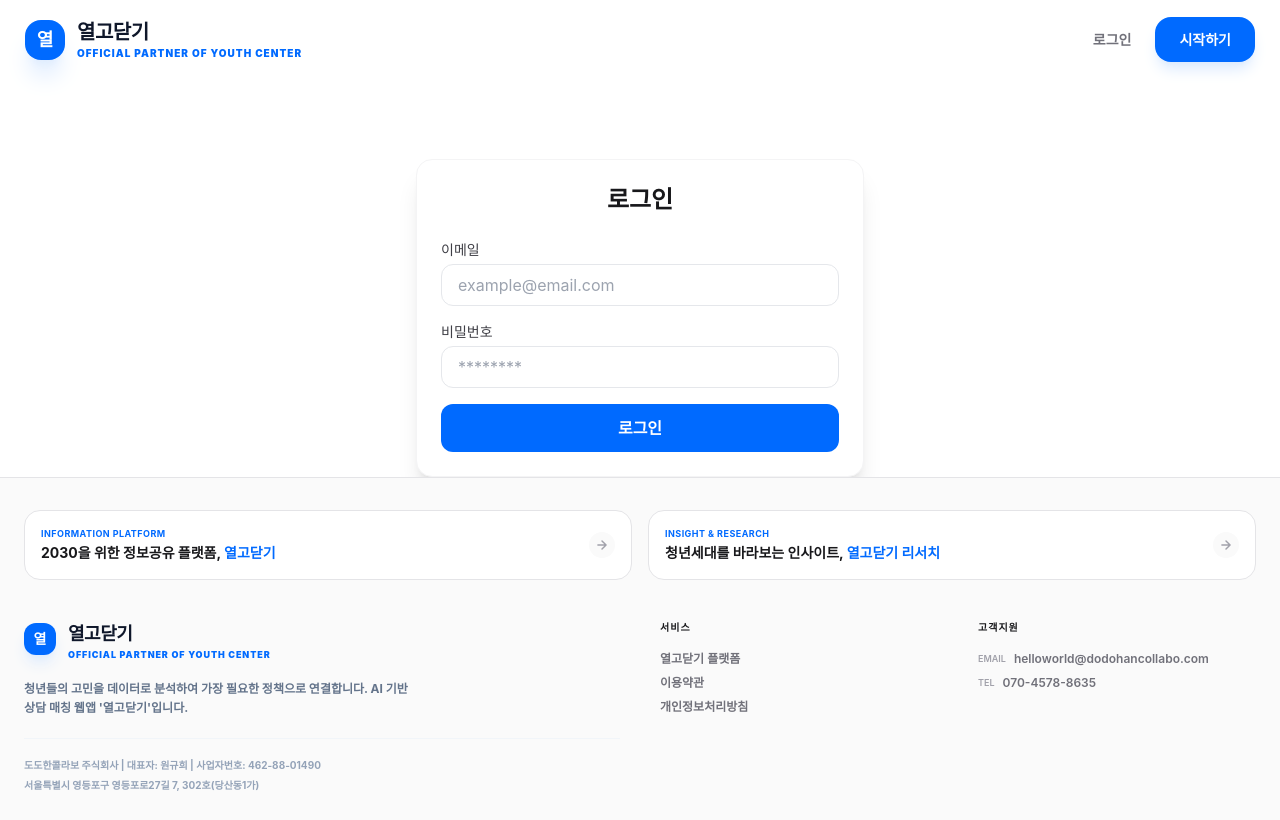
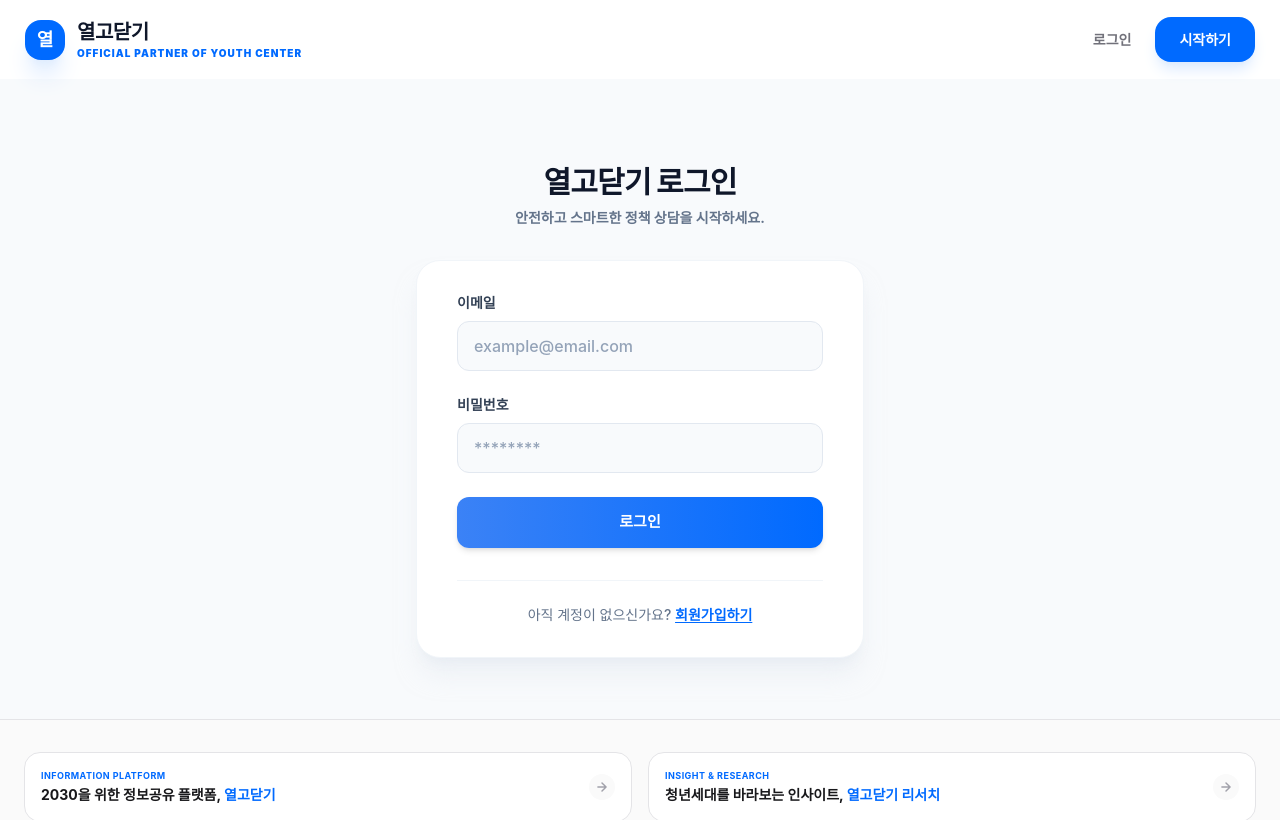
Before and after one commit to dodohanwdy-cyber/dodotest, a Next.js app: page /login in a window 1280 px wide. Shown: the top 820 px of the page. Built offline with nearby package versions, Linux system fonts and the light colour scheme; no server answers; a web font is replaced by a local one.

Commit message:
style(login): Improve layout and add signup link

```diff
--- a/src/app/login/page.tsx
+++ b/src/app/login/page.tsx
@@ -3,6 +3,7 @@
 import React, { useState } from 'react'
 import { supabase } from '@/lib/supabaseClient'
 import { useRouter } from 'next/navigation'
+import Link from 'next/link'
 import { useToast } from '@/context/ToastContext'
 
 export default function LoginPage() {
@@ -47,39 +48,60 @@ export default function LoginPage() {
   }
 
   return (
-    <div className="max-w-md mx-auto mt-20 p-6 bg-white rounded-2xl shadow-xl border border-zinc-100">
-      <h1 className="text-2xl font-bold mb-6 text-center">로그인</h1>
-      <form onSubmit={handleLogin} className="space-y-4">
+    <main className="min-h-[80vh] flex flex-col items-center justify-center bg-[#F8FAFC] py-12 px-4 sm:px-6 lg:px-8">
+      <div className="w-full max-w-md space-y-8">
+        <div className="text-center">
+          <h2 className="mt-6 text-3xl font-black tracking-tight text-slate-900">
+            열고닫기 로그인
+          </h2>
+          <p className="mt-2 text-sm text-slate-500 font-bold">
+            안전하고 스마트한 정책 상담을 시작하세요.
+          </p>
+        </div>
+
+        <div className="mt-8 bg-white py-8 px-6 shadow-xl shadow-slate-200/50 rounded-3xl border border-slate-100 sm:px-10">
+          <form className="space-y-6" onSubmit={handleLogin}>
             <div>
-          <label className="block text-sm font-medium text-zinc-700 mb-1">이메일</label>
+              <label className="block text-sm font-bold text-slate-700 mb-2">이메일</label>
               <input
                 type="email"
                 required
                 value={email}
                 onChange={(e) => setEmail(e.target.value)}
-            className="w-full px-4 py-2 border rounded-xl focus:ring-2 focus:ring-primary outline-none"
+                className="w-full px-4 py-3 bg-slate-50 border border-slate-200 rounded-xl focus:ring-2 focus:ring-primary focus:border-primary outline-none transition-all placeholder:text-slate-400 font-medium"
                 placeholder="example@email.com"
               />
             </div>
             <div>
-          <label className="block text-sm font-medium text-zinc-700 mb-1">비밀번호</label>
+              <label className="block text-sm font-bold text-slate-700 mb-2">비밀번호</label>
               <input
                 type="password"
                 required
                 value={password}
                 onChange={(e) => setPassword(e.target.value)}
-            className="w-full px-4 py-2 border rounded-xl focus:ring-2 focus:ring-primary outline-none"
+                className="w-full px-4 py-3 bg-slate-50 border border-slate-200 rounded-xl focus:ring-2 focus:ring-primary focus:border-primary outline-none transition-all placeholder:text-slate-400 font-medium"
                 placeholder="********"
               />
             </div>
             <button
               type="submit"
               disabled={loading}
-          className="w-full py-3 bg-primary text-white rounded-xl font-bold hover:bg-primary/90 transition-colors disabled:opacity-50"
+              className="w-full py-3.5 flex justify-center bg-gradient-to-r from-blue-500 to-primary text-white rounded-xl font-black text-[15px] hover:opacity-90 transition-all shadow-md active:scale-[0.98] disabled:opacity-50 disabled:active:scale-100"
             >
               {loading ? '로그인 중...' : '로그인'}
             </button>
           </form>
+
+          <div className="mt-8 text-center border-t border-slate-100 pt-6">
+            <p className="text-sm text-slate-500 font-medium">
+              아직 계정이 없으신가요?{' '}
+              <Link href="/signup" className="font-bold text-primary hover:text-blue-600 transition-colors underline underline-offset-2">
+                회원가입하기
+              </Link>
+            </p>
           </div>
+        </div>
+      </div>
+    </main>
   )
 }
```
Lines whose indentation alone changed are shown as unchanged.
